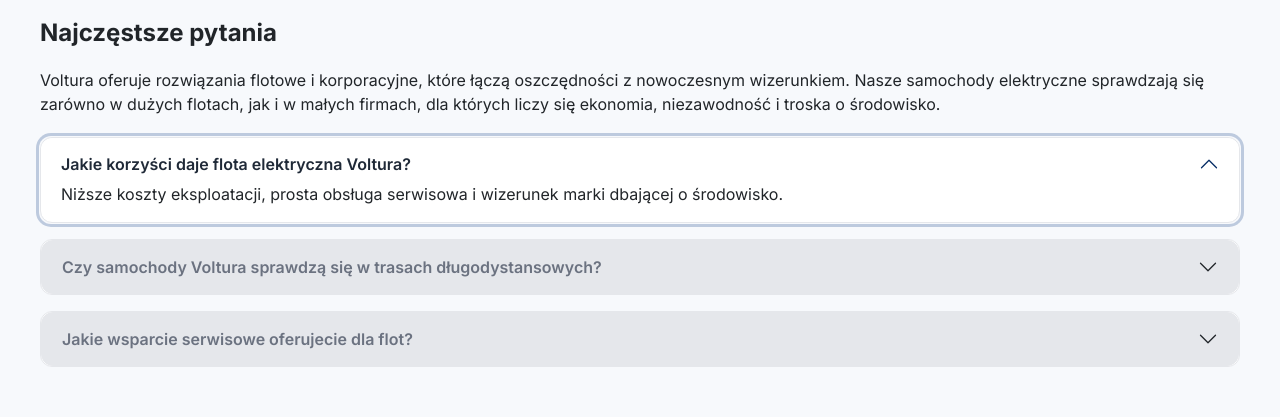
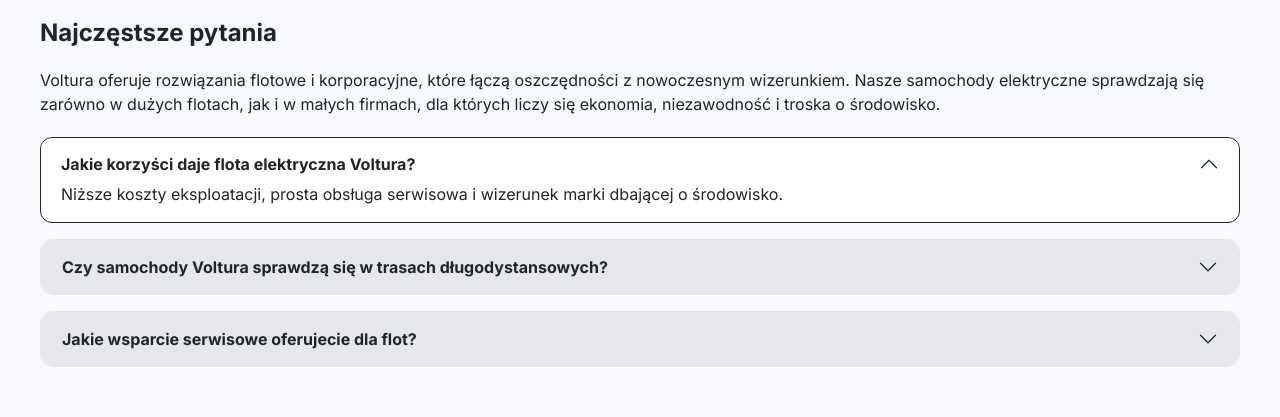
Before and after one commit to HaySsor/Voltura-Motors, a website built with Vite: page src/index.html in a window 1280 px wide. Shown: the part 1480-1897 px from the top of the page. Built offline with nearby package versions, Linux system fonts and the light colour scheme; grey boxes are pictures that could not be loaded; files whose address does not match are found by name.

Commit message:
fix accessibility

```diff
--- a/src/scss/main.scss
+++ b/src/scss/main.scss
@@ -401,77 +401,33 @@
 
 /*QA*/
 
-/* === Sekcja QA / Accordion === */
-
-#accordionQA .accordion-item {
-  position: relative;
+#accordionQA .accordion-item{
     margin-bottom: 16px;
     border-radius: 12px;
     border: 1px solid var(--brand-gray);
-  background-color: #fff;
     box-shadow: none;
-  transition: box-shadow 0.15s ease, border-color 0.15s ease;
 }
 
 #accordionQA .accordion-button {
     border-radius: 12px;
     font-size: 16px;
-  font-weight: 600;
-  color: var(--brand-dark-gray);
+    font-weight: bold;
+    color: var(--brand-dark-200);
     background-color: var(--brand-gray);
     border: 1px solid var(--brand-gray);
-  box-shadow: none;
-  transition: background-color 0.15s ease, color 0.15s ease;
 }
-
-/* Otwarty przycisk */
-#accordionQA .accordion-button:not(.collapsed) {
-  background-color: #fff;
+#accordionQA .accordion-button:not(.collapsed)  {
+    background-color: white;
     border: none;
     box-shadow: none;
     padding-bottom: 8px;
-  color: var(--brand-black-200);
 }
 
-/* Treść */
-#accordionQA .accordion-body {
-  padding-top: 0;
-}
-
-/* Wyłącz natywny obrys focusa na buttonie */
-#accordionQA .accordion-button:focus,
-#accordionQA .accordion-button:focus-visible {
-  outline: none;
+#accordionQA .accordion-item:has(.accordion-button:not(.collapsed)) {
+    border-color: var(--brand-gray-dark); /* albo dowolny inny kolor */
     box-shadow: none;
 }
 
-/* Pseudo-element na cały item – dla halo */
-#accordionQA .accordion-item::after {
-  content: "";
-  position: absolute;
-  inset: -2px;
-  border-radius: 12px;
-  pointer-events: none;
-  box-shadow: none;
-  transition: box-shadow 0.15s ease;
+#accordionQA .accordion-body{
+    padding-top: 0;
 }
-
-/* 🔹 Fokus wewnątrz (np. klawiaturą tab) */
-#accordionQA .accordion-item:focus-within::after {
-  box-shadow: 0 0 0 3px rgba(18, 60, 130, 0.35); /* brand secondary halo */
-}
-
-/* 🔹 Otwarty panel */
-#accordionQA .accordion-item:has(.accordion-collapse.show)::after {
-  box-shadow: 0 0 0 3px rgba(18, 60, 130, 0.25);
-}
-
-/* 🔹 Po zamknięciu usuń efekt */
-#accordionQA .accordion-item:not(:has(.accordion-collapse.show)):not(:focus-within)::after {
-  box-shadow: none;
-}
-
-/* (Fallback JS obsłuży starsze przeglądarki bez :has) */
-#accordionQA .accordion-item.is-open::after {
-  box-shadow: 0 0 0 3px rgba(18, 60, 130, 0.25);
-}
```
Also changed, not shown: src/dist/index.html. Lines whose indentation alone changed are shown as unchanged.
